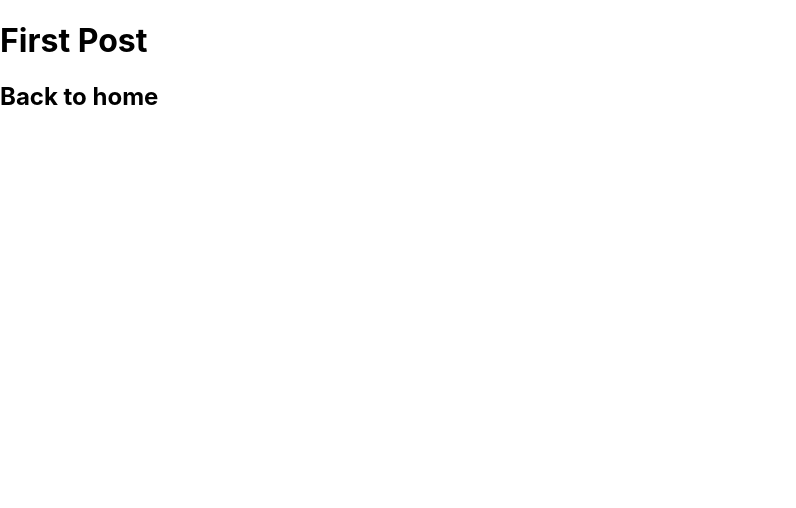
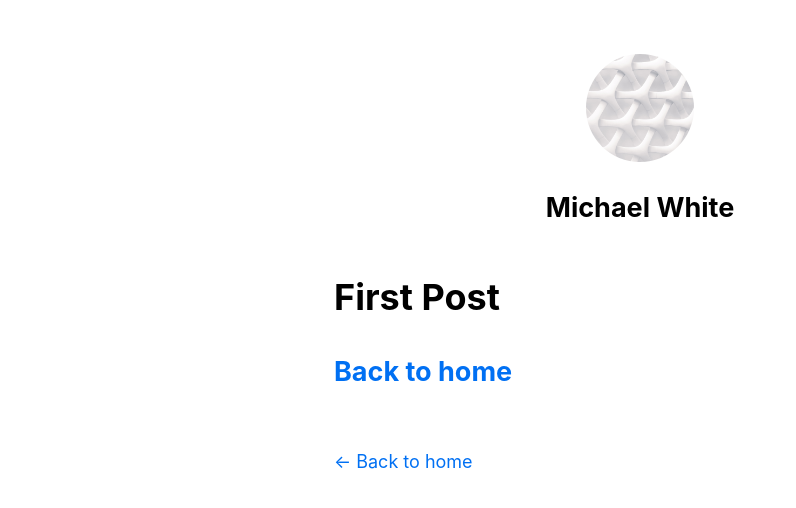
Before and after one commit to MWhite-22/Test_NextJs, a Next.js app: page /posts/first-post in a window 1280 px wide. Shown: the top 508 px of the page, without its empty margins (0-796 px from the left). Built offline with nearby package versions, Linux system fonts and the light colour scheme.

Commit message:
Tutorial 3 - CSS and Image

```diff
--- /dev/null
+++ b/components/layout.js
@@ -0,0 +1,70 @@
+import Head from 'next/head';
+import Image from 'next/image';
+import Link from 'next/link';
+import styles from './layout.module.css';
+import utilStyles from '../styles/utils.module.css';
+
+const name = 'Michael White';
+export const siteTitle = 'Next.js Sample Website';
+
+export default function Layout({ children, home }) {
+	return (
+		<div className={styles.container}>
+			<Head>
+				<link rel='icon' href='/favicon.ico' />
+				<meta name='description' content='Learn how to build a personal website using Next.js' />
+				<meta
+					property='og:image'
+					content={`https://og-image.vercel.app/${encodeURI(
+						siteTitle
+					)}.png?theme=light&md=0&fontSize=75px&images=https%3A%2F%2Fassets.vercel.com%2Fimage%2Fupload%2Ffront%2Fassets%2Fdesign%2Fnextjs-black-logo.svg`}
+				/>
+				<meta name='og:title' content={siteTitle} />
+				<meta name='twitter:card' content='summary_large_image' />
+			</Head>
+			<header className={styles.header}>
+				{home ? (
+					<>
+						<Image
+							priority
+							src='/images/profile.jpg'
+							className={utilStyles.borderCircle}
+							height={144}
+							width={144}
+							alt={name}
+						/>
+						<h1 className={utilStyles.heading2Xl}>{name}</h1>
+					</>
+				) : (
+					<>
+						<Link href='/'>
+							<a>
+								<Image
+									priority
+									src='/images/profile.jpg'
+									className={utilStyles.borderCircle}
+									height={108}
+									width={108}
+									alt={name}
+								/>
+							</a>
+						</Link>
+						<h2 className={utilStyles.headingLg}>
+							<Link href='/'>
+								<a className={utilStyles.colorInherit}>{name}</a>
+							</Link>
+						</h2>
+					</>
+				)}
+			</header>
+			<main>{children}</main>
+			{!home && (
+				<div className={styles.backToHome}>
+					<Link href='/'>
+						<a>← Back to home</a>
+					</Link>
+				</div>
+			)}
+		</div>
+	);
+}
--- /dev/null
+++ b/components/layout.module.css
@@ -0,0 +1,15 @@
+.container {
+	max-width: 36rem;
+	padding: 0 1rem;
+	margin: 3rem auto 6rem;
+}
+
+.header {
+	display: flex;
+	flex-direction: column;
+	align-items: center;
+}
+
+.backToHome {
+	margin: 3rem 0 0;
+}
--- a/pages/posts/first-post.js
+++ b/pages/posts/first-post.js
@@ -1,14 +1,19 @@
+import Head from 'next/head';
 import Link from 'next/link';
+import Layout from '../../components/layout';
 
 export default function FirstPost() {
 	return (
-		<>
+		<Layout>
+			<Head>
+				<title>First Post</title>
+			</Head>
 			<h1>First Post</h1>
 			<h2>
 				<Link href='/'>
 					<a>Back to home</a>
 				</Link>
 			</h2>
-		</>
+		</Layout>
 	);
 }
--- a/styles/globals.css
+++ b/styles/globals.css
@@ -1,16 +1,27 @@
 html,
 body {
-  padding: 0;
-  margin: 0;
-  font-family: -apple-system, BlinkMacSystemFont, Segoe UI, Roboto, Oxygen,
-    Ubuntu, Cantarell, Fira Sans, Droid Sans, Helvetica Neue, sans-serif;
+	padding: 0;
+	margin: 0;
+	font-family: -apple-system, BlinkMacSystemFont, Segoe UI, Roboto, Oxygen, Ubuntu, Cantarell, Fira Sans, Droid Sans,
+		Helvetica Neue, sans-serif;
+	line-height: 1.6;
+	font-size: 18px;
+}
+
+* {
+	box-sizing: border-box;
 }
 
 a {
-  color: inherit;
-  text-decoration: none;
+	color: #0070f3;
+	text-decoration: none;
 }
 
-* {
-  box-sizing: border-box;
+a:hover {
+	text-decoration: underline;
 }
+
+img {
+	max-width: 100%;
+	display: block;
+}
--- /dev/null
+++ b/styles/utils.module.css
@@ -0,0 +1,52 @@
+.heading2Xl {
+	font-size: 2.5rem;
+	line-height: 1.2;
+	font-weight: 800;
+	letter-spacing: -0.05rem;
+	margin: 1rem 0;
+}
+
+.headingXl {
+	font-size: 2rem;
+	line-height: 1.3;
+	font-weight: 800;
+	letter-spacing: -0.05rem;
+	margin: 1rem 0;
+}
+
+.headingLg {
+	font-size: 1.5rem;
+	line-height: 1.4;
+	margin: 1rem 0;
+}
+
+.headingMd {
+	font-size: 1.2rem;
+	line-height: 1.5;
+}
+
+.borderCircle {
+	border-radius: 9999px;
+}
+
+.colorInherit {
+	color: inherit;
+}
+
+.padding1px {
+	padding-top: 1px;
+}
+
+.list {
+	list-style: none;
+	padding: 0;
+	margin: 0;
+}
+
+.listItem {
+	margin: 0 0 1.25rem;
+}
+
+.lightText {
+	color: #666;
+}
```
Also changed, not shown: pages/index.js (+14 -52 lines), public/images/profile.jpg (added), public/vercel.svg (deleted).
